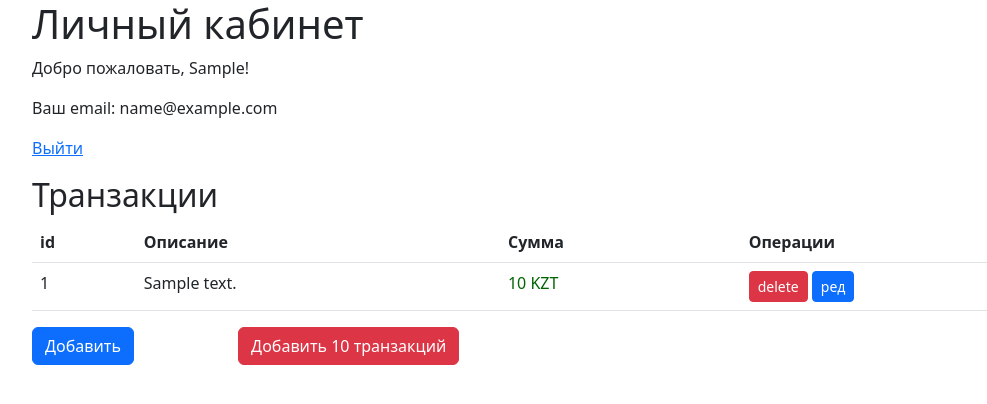
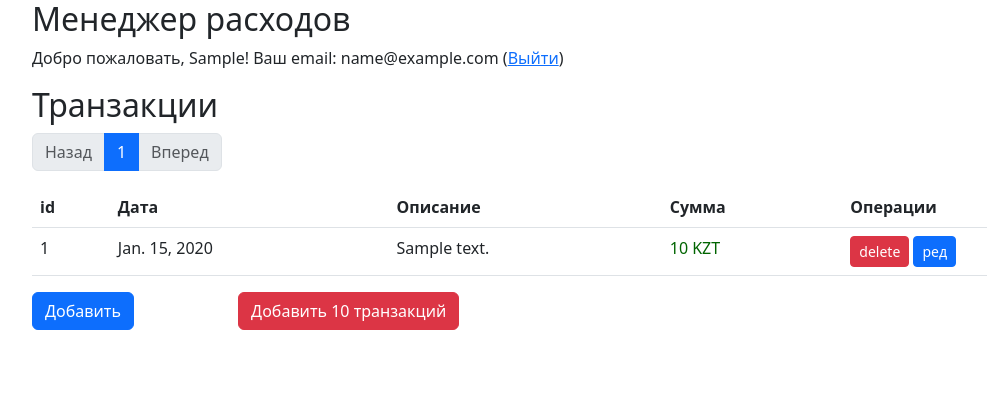
Before and after one commit to IgorK90/expenses, a Django app: page /account/ in a window 1280 px wide. Shown: the top 404 px of the page, without its empty margins (50-1037 px from the left). Run offline with Django 4.2, Linux system fonts and the light colour scheme; the first user in the database is signed in; tables that the repository leaves empty hold one stand-in row (Sample ...); some libraries are stand-ins or nearby versions.

Commit message:
pagination

```diff
--- a/app/templates/account.html
+++ b/app/templates/account.html
@@ -1,15 +1,38 @@
 {% extends 'base.html' %}
 {% block content %}
-<h1>Личный кабинет</h1>
-<p>Добро пожаловать, {{ user.first_name }}!</p>
-<p>Ваш email: {{ user.email }}</p>
-<p><a href="/logout">Выйти</a></p>
+<h2>Менеджер расходов</h2>
+<p>Добро пожаловать, {{ user.first_name }}! Ваш email: {{ user.email }} (<a href="/logout">Выйти</a>)</p>
 {#    <p><a href="/create">Добавить транзакцию</a></p>#}
 <h2>Транзакции</h2>
+    <nav>
+        <ul class="pagination">
+            <li class="page-item {% if not has_previous %}disabled{% endif %}">
+                <a class="page-link" href="?page={{ previous_page }}">Назад</a></li>
+        {% for page in pages %}
+          <li class="page-item {% if page == current_page %}active{% endif %}"><a class="page-link" href="?page={{ page }}">{{ page }}</a></li>
+        {% endfor %}
+        <li class="page-item {% if not has_next %}disabled{% endif %}">
+          <a class="page-link" href="?page={{ next_page }}">Вперед</a></li>
+        </ul>
+    </nav>
+{#    ДЗ#}
+{#    <nav>#}
+{#        <ul class="pagination">#}
+{#            <li class="page-item {% if not page_obj.has_previous %}disabled{% endif %}">#}
+{#                <a class="page-link" href="?page={{ page_obj.previous_page_number }}">Назад</a></li>#}
+{#        {% for page in pages %}#}
+{#          <li class="page-item {% if page == current_page %}active{% endif %}"><a class="page-link" href="?page={{ page }}">{{ page }}</a></li>#}
+{#        {% endfor %}#}
+{#        <li class="page-item {% if not page_obj.has_next %}disabled{% endif %}">#}
+{#          <a class="page-link" href="?page={{ page_obj.next_page_number }}">Вперед</a></li>#}
+{#        </ul>#}
+{#    </nav>#}
+
     <table class="table table-hover">
     <thead>
         <tr>
             <th>id</th>
+            <th>Дата</th>
             <th>Описание</th>
             <th>Сумма</th>
             <th>Операции</th>
@@ -19,6 +42,7 @@
     {% for transaction in transactions %}
         <tr>
             <td>{{ transaction.id }}</td>
+            <td>{{ transaction.created }}</td>
             <td>{{ transaction.description }}</td>
             <td style="color:
                     {% if transaction.amount < 0 %}
--- a/app/views.py
+++ b/app/views.py
@@ -1,5 +1,6 @@
 import random
 
+from django.core.paginator import Paginator
 from django.shortcuts import render
 from django.http import HttpRequest, HttpResponse
 from django.shortcuts import render, redirect
@@ -19,8 +20,34 @@ def account(request):
 
     if not user.is_authenticated:
         return redirect("/")
-    transactions = Transaction.objects.filter(user=user)
-    return render(request, 'account.html', {'user': user,"transactions":transactions})
+    transactions = Transaction.objects.filter(user=user).order_by("-id")
+    paginator = Paginator(transactions, 5)
+    page:int=1
+    if request.GET.get("page"):
+        page=int(request.GET.get("page"))
+
+    page_obj = paginator.get_page(page)
+    transactions=page_obj.object_list
+
+    return render(request, 'account.html',
+                  {'user': user,
+                   "transactions":transactions,
+                   "number_of_pages":paginator.num_pages,
+                   "pages":paginator.page_range,
+                   "current_page":page,
+                   "has_next":page_obj.has_next(),
+                   "has_previous":page_obj.has_previous(),
+                   "previous_page": page-1,
+                   "next_page":page+1,
+                   })
+    # return render(request, 'account.html',
+    #               {'user': user,
+    #                "transactions":transactions,
+    #                "number_of_pages":paginator.num_pages,
+    #                "pages":paginator.page_range,
+    #                "current_page":page,
+    #                "page_obj":page_obj,
+    #                })
 
 def create_view(request):
     user = request.user
```
